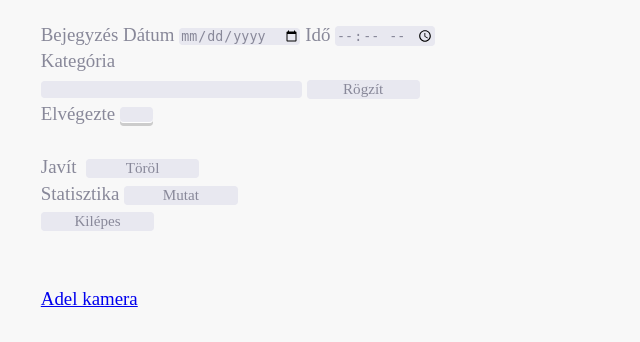
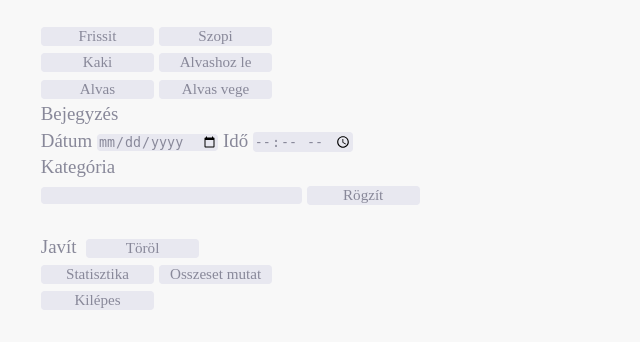
Before and after one commit to rzoli/m-monitor, a Flask app: template templates/muci.html in a window 1280 px wide. Shown: the top 342 px of the page, without its empty margins (0-640 px from the left). Run offline with Flask 2, Linux system fonts and the light colour scheme; the template is opened without the code that fills it, so the values that code supplies are empty; parts of the project's set-up code (start-up, migrations or seed data) failed here and were passed over.

Commit message:
Shortcuts added, webpage optimized

```diff
--- a/data_storage.py
+++ b/data_storage.py
@@ -206,7 +206,7 @@ class DataStorage(object):
 
     def napi_kaki_szopi(self):
         rawevents= self.read_raw_events()
-        t0=time.time()-14*86400
+        t0=time.time()-62*86400
         kaki=numpy.array([re[0] for re in rawevents if ('kaka' in re[1].lower() or 'kaki' in re[1].lower()) and re[0]>t0])
         szopi=numpy.array([re[0] for re in rawevents if 'szoptatas' in re[1].lower() and re[0]>t0])
         kaki=self.timestamp2daystat(kaki)
@@ -255,6 +255,7 @@ class TestUser(unittest.TestCase):
     def test_02_plot(self):
         d=DataStorage('')
         d.plot()
+        d.utolso24ora()
         d.napirend()
         d.testsuly()
         d.pelenka()
--- a/server.py
+++ b/server.py
@@ -1,4 +1,4 @@
-#TODO: plot tengelyekre felirat, gyors report: nem kell pisi, aktualis alvasido, homerseklet grafikonok napokra bontasa
+#TODO: plot tengelyekre felirat, gyors report:  homerseklet grafikonok napokra bontasa
 #TODO: lassu az egesz, optimalizalas: ne olvassa be az egeszet, csak ha a megfelelo linkre klikkelunk, ami sokaig tart: osszes esemeny beolvasasa majd megjelenitese
 ROOT='/home/rz/codes/m-monitor'
 CATEGORIES=['Szoptatas', 'Kaka', 'Alvas', 'Alvashoz leteve', 'Alvas vege', 'Pisi', 'Kaka, pisi','Szoptatas vege','Ures pelenka', 'Testsuly', 'Homerseklet', 'Magassag', 'Kinga haskorfogat', 'Kinga testsuly', 'Magzat kora', 'Eves', 'Seta', 'Jatek', 'Pelenkazas']
@@ -31,11 +31,13 @@ def index():
     app.logger.info(request.method)
     app.logger.info([[i, request.form[i]] for i in request.form])
     d=data_storage.DataStorage(ROOT)
+    user=''
+    n=-150
     if 'kilepes' in request.form:
         return redirect(url_for('logout'))
     if 'rogzit' in request.form:
         timestamp=time.mktime(datetime.datetime.strptime(request.form['datum']+' '+request.form['ido'], '%Y-%m-%d %H:%M').timetuple())
-        d.add_event(timestamp, category=request.form['kategoria'], note=request.form['bejegyzes'],user=request.form['elvegezte'])
+        d.add_event(timestamp, category=request.form['kategoria'], note=request.form['bejegyzes'],user=user)
     elif 'torol' in request.form:
         timestamp=time.mktime(datetime.datetime.strptime(request.form['sorszam'], '%Y-%m-%d %H:%M').timetuple())
         d.remove_event(timestamp)
@@ -44,12 +46,32 @@ def index():
                             szopas_ota=d.szopasi_ido())
     elif 'vissza' in request.form:
         pass
+    elif 'frissit' in request.form:
+        pass
+    elif 'szopi' in request.form:
+        app.logger.info('sz')
+        timestamp=time.mktime(datetime.datetime.strptime(request.form['datum']+' '+request.form['ido'], '%Y-%m-%d %H:%M').timetuple())
+        d.add_event(timestamp, category='Szoptatas', note=request.form['bejegyzes'],user=user)
+    elif 'kaki' in request.form:
+        timestamp=time.mktime(datetime.datetime.strptime(request.form['datum']+' '+request.form['ido'], '%Y-%m-%d %H:%M').timetuple())
+        d.add_event(timestamp, category='Kaki', note=request.form['bejegyzes'],user=user)
+    elif 'alvashoz_le' in request.form:
+        timestamp=time.mktime(datetime.datetime.strptime(request.form['datum']+' '+request.form['ido'], '%Y-%m-%d %H:%M').timetuple())
+        d.add_event(timestamp, category='Alvashoz leteve', note=request.form['bejegyzes'],user=user)
+    elif 'alvas' in request.form:
+        timestamp=time.mktime(datetime.datetime.strptime(request.form['datum']+' '+request.form['ido'], '%Y-%m-%d %H:%M').timetuple())
+        d.add_event(timestamp, category='Alvas', note=request.form['bejegyzes'],user=user)
+    elif 'vege' in request.form:
+        timestamp=time.mktime(datetime.datetime.strptime(request.form['datum']+' '+request.form['ido'], '%Y-%m-%d %H:%M').timetuple())
+        d.add_event(timestamp, category='Alvas vege', note=request.form['bejegyzes'],user=user)
+    elif 'osszes' in request.form:
+        n=0
     #app.logger.info(1)
-    events=d.read_events()[-500:][::-1]
+    events=d.read_events()[n:][::-1]
     #app.logger.info(2)
     now=time.time()
     return render_template('muci.html', name='Adel', age=d.calculate_timeleft(),#, weight='3000 g', height='15 cm',
-                            szopas_ota=d.szopasi_ido(),utolso24ora=d.utolso24ora(),
+                            utolso24ora=d.utolso24ora(),
                            today=utils.timestamp2ymd(now), now=utils.timestamp2hm(now),
                            categories=CATEGORIES,
                            events=d.format_events(events), eventids=d.event_ids(events))
@@ -139,7 +161,7 @@ def napirend():
     ax.xaxis.set_major_formatter(DateFormatter('%H:00'))
     ax=fig.add_subplot(nplots,1,5)
     ax.set_title('Napi alvas',fontsize=12)
-    a=a[-14:]
+    a=a[-62:]
     x=[i[0] for i in a]
     y=[i[2] for i in a]
     ax.plot_date(x, y, 'v-')
@@ -210,4 +232,4 @@ if __name__ == "__main__":
             u.add(sys.argv[2],sys.argv[3])
     else:
         app.logger.info('Server started')
-        app.run(host= '0.0.0.0', port=2016)
+        app.run(host= '0.0.0.0', port=2016,threaded=True)
--- a/templates/muci.html
+++ b/templates/muci.html
@@ -9,7 +9,14 @@
 <tr>
 <td>
 <form action="" method="post" id="bejegyzes">
-  Bejegyzés Dátum <input type="date" name="datum" value={{today}}>
+    <input type="submit" value="Frissit" name="frissit">
+    <input type="submit" value="Szopi" name="szopi"><br>
+    <input type="submit" value="Kaki" name="kaki">
+    <input type="submit" value="Alvashoz le" name="alvashoz_le"><br>
+    <input type="submit" value="Alvas" name="alvas">
+    <input type="submit" value="Alvas vege" name="alvas_vege"><br>
+
+  Bejegyzés<br> Dátum <input type="date" name="datum" value={{today}}>
   Idő <input type="time" name="ido" value={{now}}> <br>
   Kategória
         <select name="kategoria" form="bejegyzes">
@@ -19,15 +26,7 @@
                 {% endfor %}
         </select> <br>
   <input type="text" name="bejegyzes" size="30%">
-  <input type="submit" name="rogzit" value="Rögzít"><br>
-        Elvégezte
-       <select name="elvegezte" form="bejegyzes">
-          <option value=""></option>
-          <option value="Anya">Anya</option>
-          <option value="Apa">Apa</option>
-          <option value="Más">Más</option>
-        </select>
-
+  <input type="submit" name="rogzit" value="Rögzít">
 <br><br>
   Javít
    <select name="sorszam" form="bejegyzes">
@@ -40,19 +39,20 @@
   <input type="submit" value="Töröl" name="torol"><br>
 </form>
 <form action="" method="post" id="stat">
-Statisztika
 
-  <input type="submit" value="Mutat" name="mutat">
+
+  <input type="submit" value="Statisztika" name="mutat">
+  <input type="submit" value="Osszeset mutat" name="osszes">
 </form>
 <form action="" method="post" id="logout">
     <input type="submit" value="Kilépes" name="kilepes">
 </form>
 
 
-<br><br><a href="http://192.168.1.3:2016/adel">Adel kamera</a> <br> {{ utolso24ora }}
+<br><br><a href="http://87.102.184.228:2017/adel">Adel kamera</a> <br> {{ utolso24ora }}
 
 
-<!--<br><iframe src="http://192.168.0.10:2016/adel" width="600" height="400" style="border:none;">Kamera</iframe>-->
+<!--<br><iframe src="http://87.102.184.228:2017/adel" width="600" height="400" style="border:none;">Kamera</iframe>-->
 
 </td>
 
```
